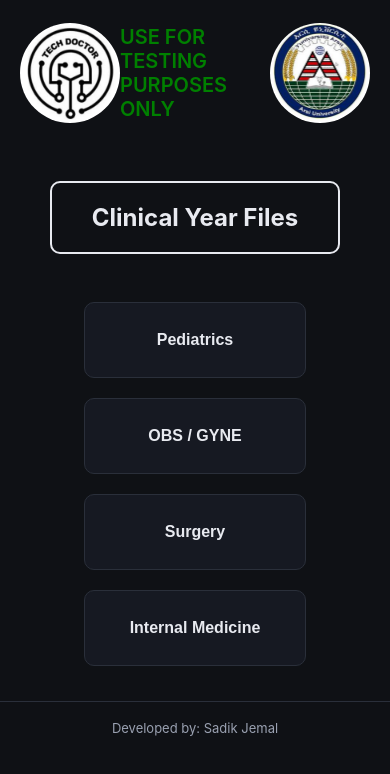
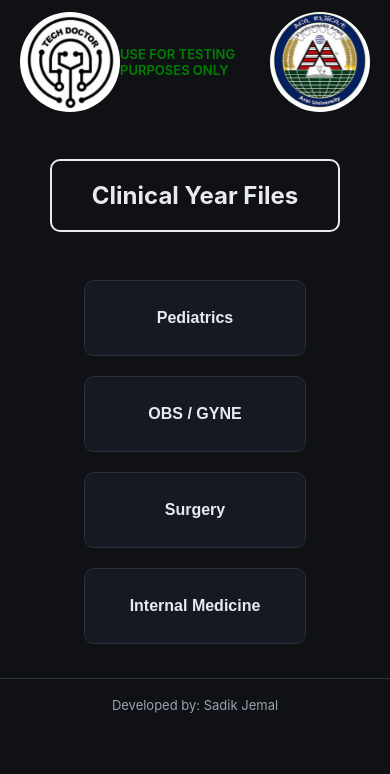
Before and after one commit to abuseaad/medical-document-library, a React (Vite) app in the folder project/: page / in a window 390 px wide. Shown: the top 774 px of the page. Built offline with nearby package versions, Linux system fonts and the light colour scheme.

Commit message:
style(header): reduce site title font size on mobile screens

```diff
--- a/project/src/styles/library.css
+++ b/project/src/styles/library.css
@@ -353,6 +353,12 @@ body {
   font-weight: 600;
 }
 
+@media (max-width: 600px) {
+  .site-title {
+    font-size: 13px;
+  }
+}
+
 .site-footer {
   text-align: center;
   padding: 18px 20px;
```
